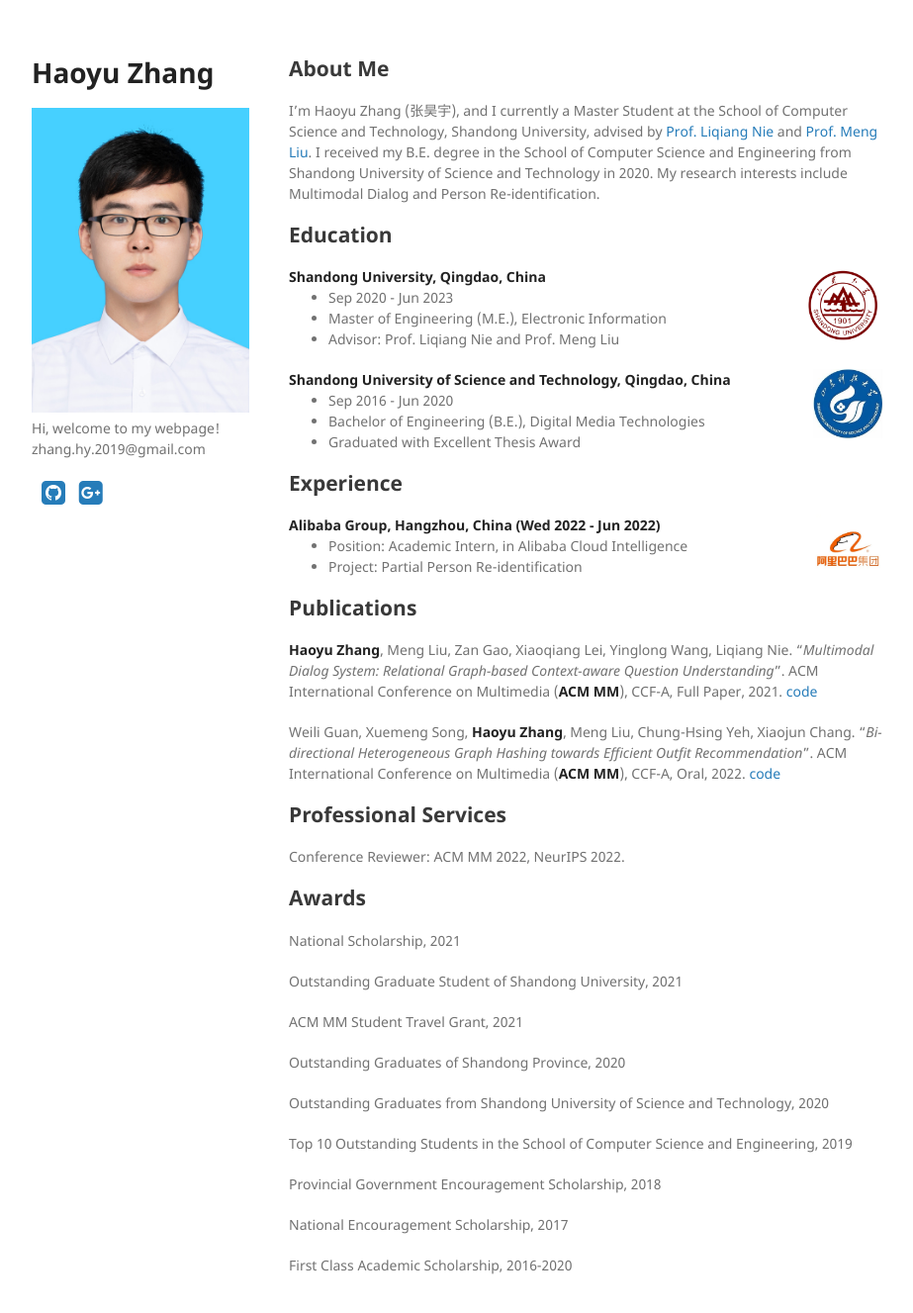
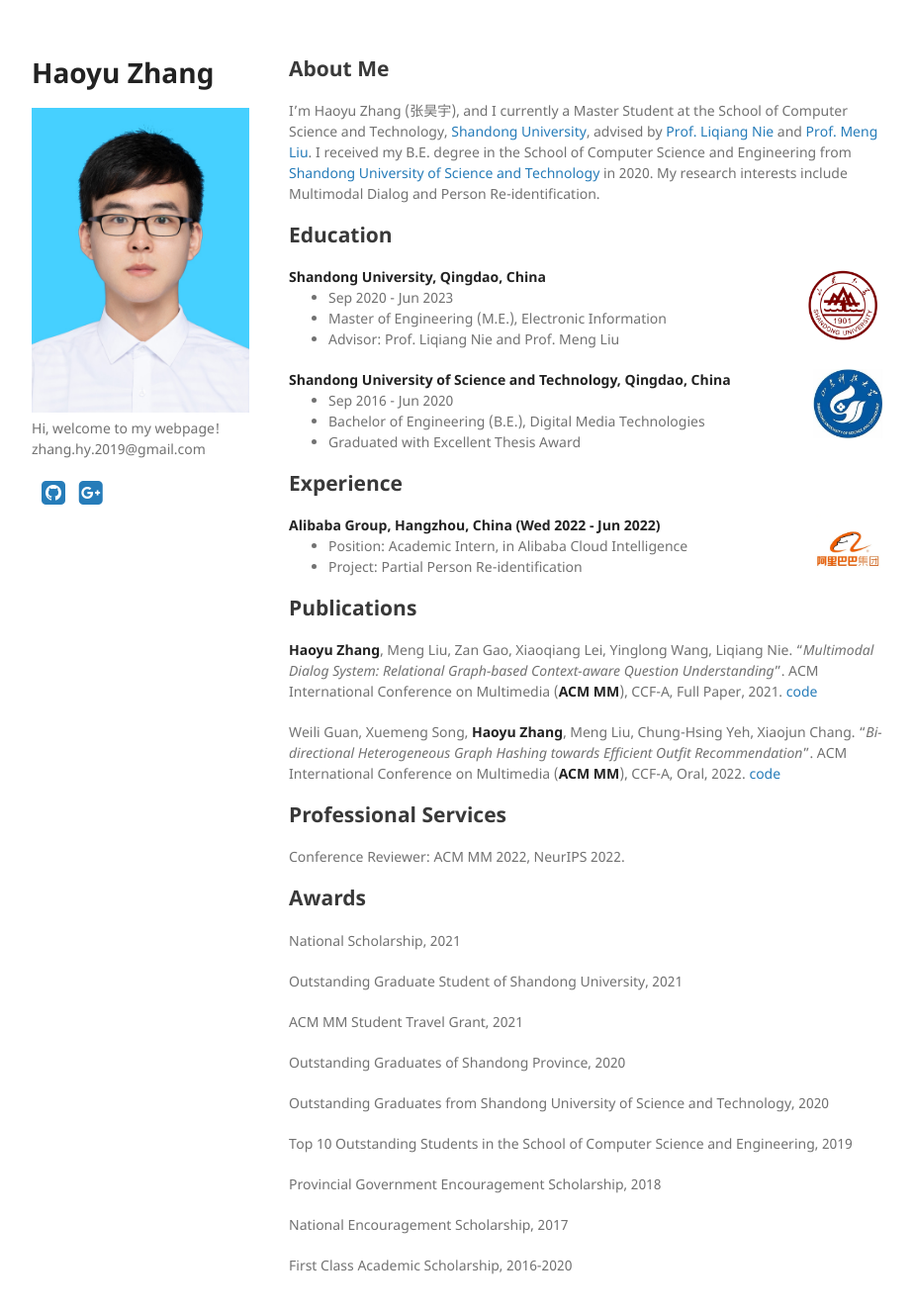
Before and after one commit to Hyu-Zhang/Hyu-Zhang.github.io, a Jekyll site: the page built from index.md, in a window 1280 px wide and 1359 px high. Shown: the top 1327 px of the window at 99% size, without its empty margins (178-1101 px from the left). Built offline with Jekyll 4.4.1, drawn with Linux system fonts in a browser that asks for light colours; a style sheet for code colours, icons or effects is not loaded; our own code applies the rules of GitHub Pages for plain Markdown files; part of the change alters nothing that is shown.

```diff
--- a/index.md
+++ b/index.md
@@ -3,7 +3,7 @@ layout: default
 ---
 ## About Me
 
-I’m Haoyu Zhang (张昊宇), and I currently a Master Student at the School of Computer Science and Technology, Shandong University, advised by [Prof. Liqiang Nie](https://liqiangnie.github.io/) and [Prof. Meng Liu](https://mengliu1991.github.io/). I received my B.E. degree in the School of Computer Science and Engineering from Shandong University of Science and Technology in 2020. My research interests include Multimodal Dialog and Person Re-identification.
+I’m Haoyu Zhang (张昊宇), and I currently a Master Student at the School of Computer Science and Technology, [Shandong University](https://www.sdu.edu.cn/), advised by [Prof. Liqiang Nie](https://liqiangnie.github.io/) and [Prof. Meng Liu](https://mengliu1991.github.io/). I received my B.E. degree in the School of Computer Science and Engineering from [Shandong University of Science and Technology](http://www.sdust.edu.cn/) in 2020. My research interests include Multimodal Dialog and Person Re-identification.
 
 ## Education
 
```
